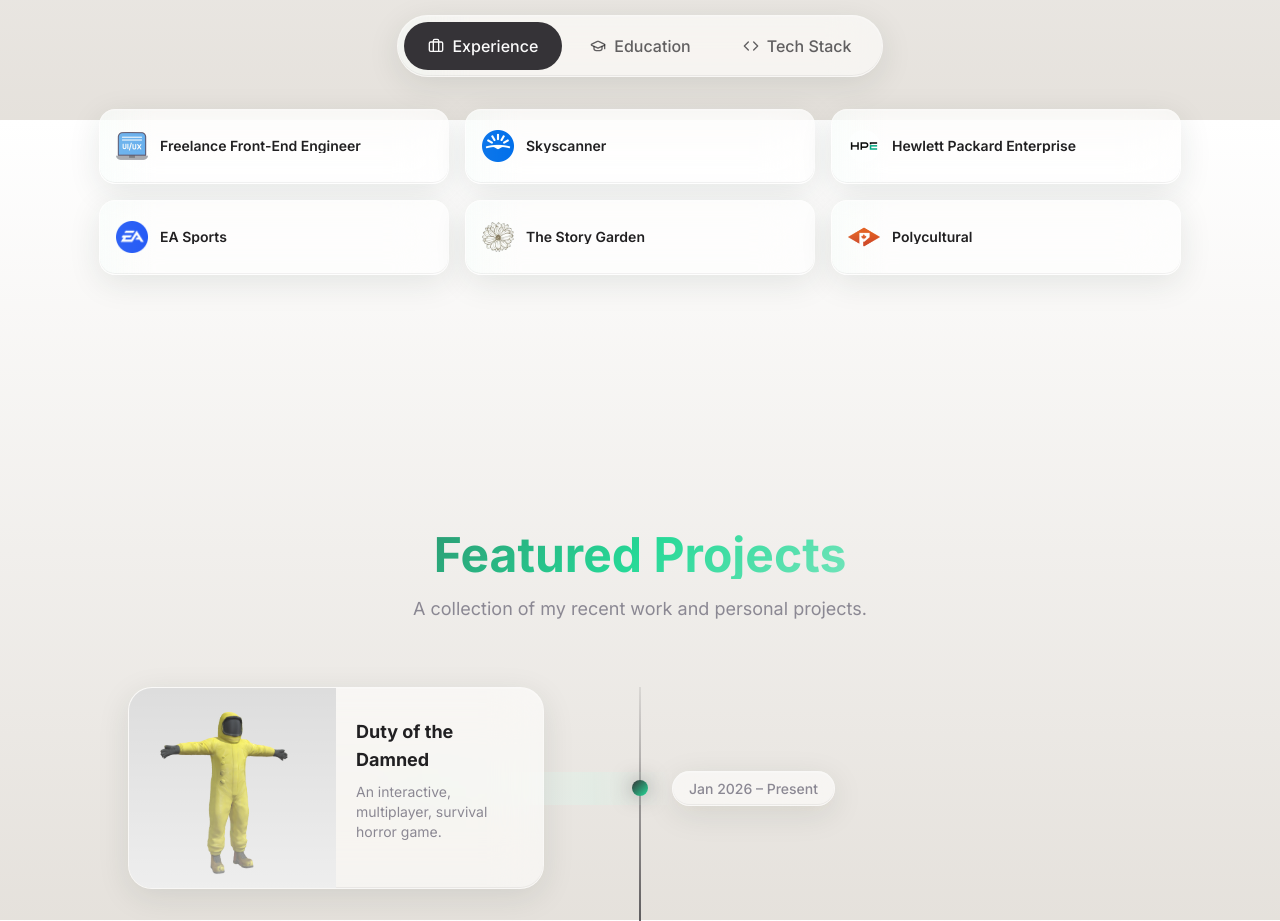
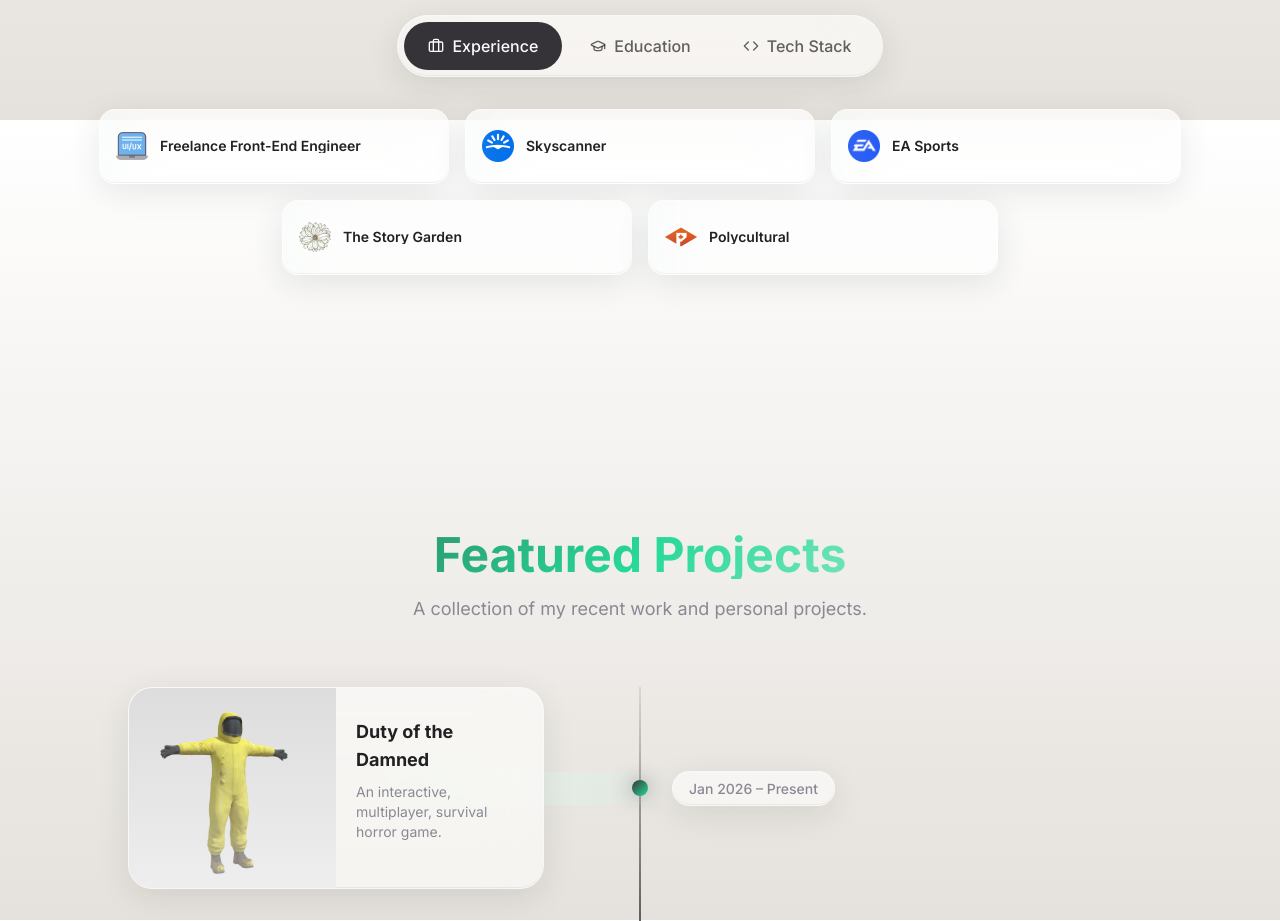
Before and after one commit to AsimS468/Portfolio-2026, a React (Vite) app: page / in a window 1280 px wide. Shown: the part 1480-2401 px from the top of the page. Built offline with nearby package versions, Linux system fonts and the light colour scheme; the HTML template or start-up script is replaced by a standard one.

Commit message:
Update AboutSection.tsx

```diff
--- a/src/components/AboutSection.tsx
+++ b/src/components/AboutSection.tsx
@@ -20,7 +20,7 @@ interface SmallItem {
 const experiences: LargeItem[] = [
   { img: "/icons/UiUx-icon.png", title: "Freelance Front-End Engineer", Subtitle1: "Web Developer", Subtitle2: "Aug 2025 - Present" },
   { img: "/icons/skyscanner-icon.png", title: "Skyscanner", Subtitle1: "Virtual Frontend Software Engineer", Subtitle2: "Aug 2025" },
-  { img: "/icons/hpe-icon.png", title: "Hewlett Packard Enterprise", Subtitle1: "Virtual Software Engineer", Subtitle2: "Jul 2025" },
+  // { img: "/icons/hpe-icon.png", title: "Hewlett Packard Enterprise", Subtitle1: "Virtual Software Engineer", Subtitle2: "Jul 2025" },
   { img: "/icons/ea-icon.png", title: "EA Sports", Subtitle1: "Virtual Software Engineer", Subtitle2: "February 2025" },
   { img: "/icons/TheStoryGarden-icon.png", title: "The Story Garden", Subtitle1: "Volunteer Supervisor", Subtitle2: "Jul 2019 - Aug 2019" },
   { img: "/icons/polycultural-icon.png", title: "Polycultural", Subtitle1: "Volunteer Supervisor", Subtitle2: "Jul 2019 - Aug 2019" },
```
